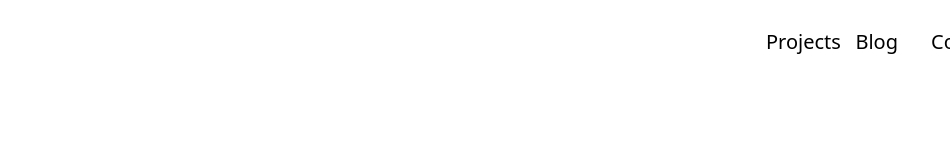
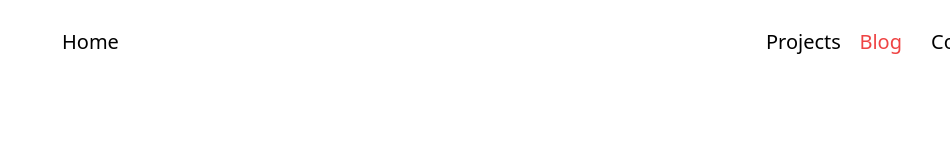
Before and after one commit to Verid2/portfolio, a Next.js app: page /blog in a window 1280 px wide. Shown: the top 160 px of the page, without its empty margins (330-1280 px from the left). Built offline with nearby package versions, Linux system fonts and the light colour scheme.

Commit message:
fixed some issue

```diff
--- a/pages/_app.tsx
+++ b/pages/_app.tsx
@@ -1,6 +1,6 @@
 import '@/styles/globals.css'
 import type { AppProps } from 'next/app'
-import Footer from '@/components/footer';
+
 
 export default function App({ Component, pageProps }: AppProps) {
   return (
--- a/pages/blog.tsx
+++ b/pages/blog.tsx
@@ -12,9 +12,11 @@ export default function Blog(){
 return (
     <>
 <div className="w-screen h-screen relative mx-60 bg-white">
+<div className="left-[152px] top-[27px] absolute text-black text-[20px] font-medium hover:underline cursor-pointer" onClick={()=>handleClick("/")}>Home</div>
   <div className="w-[236px] h-[43px] left-[856px] top-[27px] absolute">
+
     <div className="left-0 top-0 absolute text-black text-[20px] font-medium hover:underline cursor-pointer" onClick={()=>handleClick("/projects")}>Projects</div>
-    <div className="w-[106px] h-[43px] left-[26px] top-0 absolute text-right text-black text-[20px] font-medium hover:underline cursor-pointer" onClick={()=>handleClick("/blog")}>Blog</div>
+    <div className="w-[106px] h-[43px] left-[30px] top-0 absolute text-right text-red-500 text-[20px] font-medium hover:underline cursor-pointer" onClick={()=>handleClick("/blog")}>Blog</div>
     <div className="w-[71px] h-[43px] left-[165px] top-0 absolute text-right text-black text-[20px] font-medium hover:underline cursor-pointer" onClick={()=>handleClick("/contact")}>Contact</div>
   </div>
   <div className="w-[156px] h-[54px] left-[235px] top-[160px] absolute text-black text-[44px] font-bold">Blog</div>
--- a/pages/index.tsx
+++ b/pages/index.tsx
@@ -12,7 +12,7 @@ export default function Home() {
     <>
       <div className="w-screen h-screen relative mx-60 bg-white">
         <div className="w-[57px] h-[43px] left-[856px] top-[27px] absolute text-black text-[20px] font-medium hover:underline cursor-pointer" onClick={() => handleClick("/projects")}>Projects</div>
-        <div className="w-[106px] h-[43px] left-[882px] top-[27px] absolute text-right text-black text-[20px] font-medium hover:underline cursor-pointer" onClick={() => handleClick("/blog")}>Blog</div>
+        <div className="w-[106px] h-[43px] left-[886px] top-[27px] absolute text-right text-black text-[20px] font-medium hover:underline cursor-pointer" onClick={() => handleClick("/blog")}>Blog</div>
         <div className="w-[71px] h-[43px] left-[1021px] top-[27px] absolute text-right text-black text-[20px] font-medium hover:underline cursor-pointer">Contact</div>
         <div className="w-[506px] h-[105px] left-[148px] top-[228px] absolute text-black text-[44px] font-bold">Hi, I am Gergő,<br />Junior Developer</div>
         <div className="w-[260px] h-[243px] left-[755px] top-[223px] absolute bg-slate-100 rounded-full" />
```
